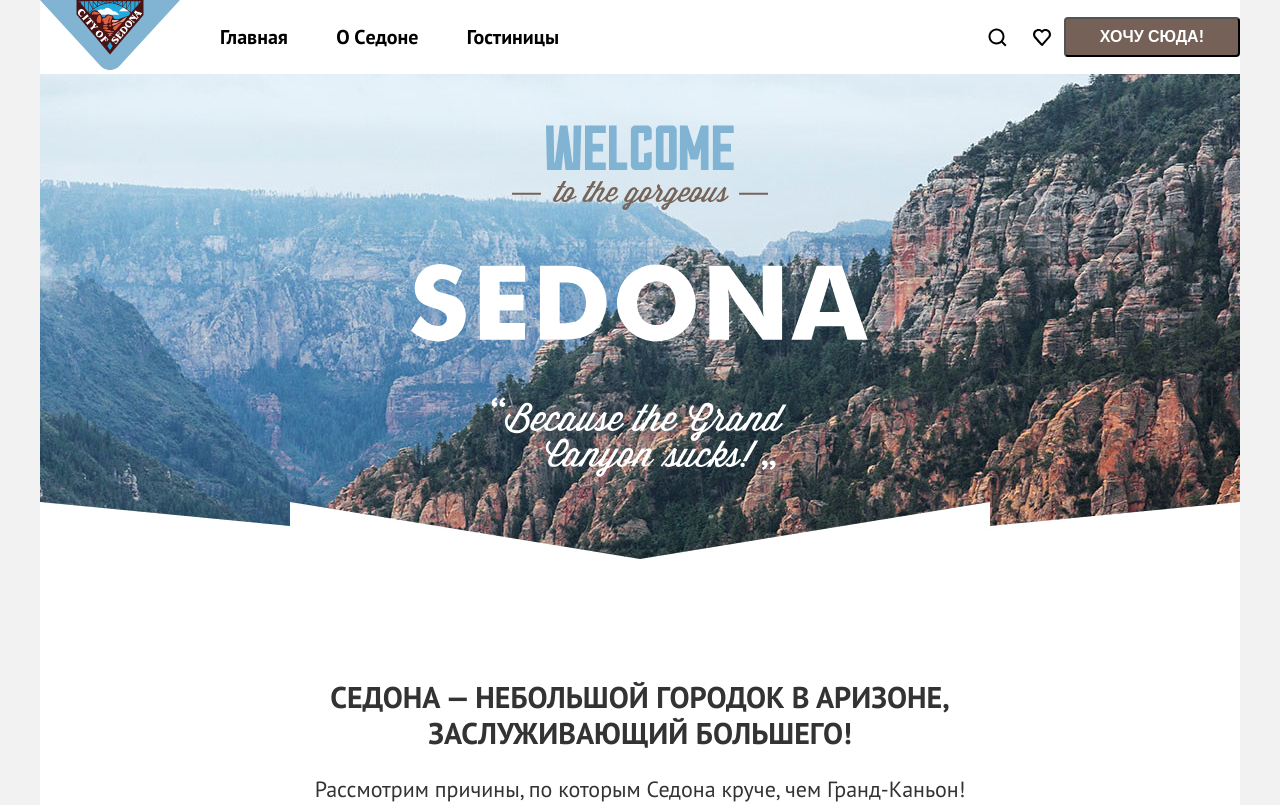
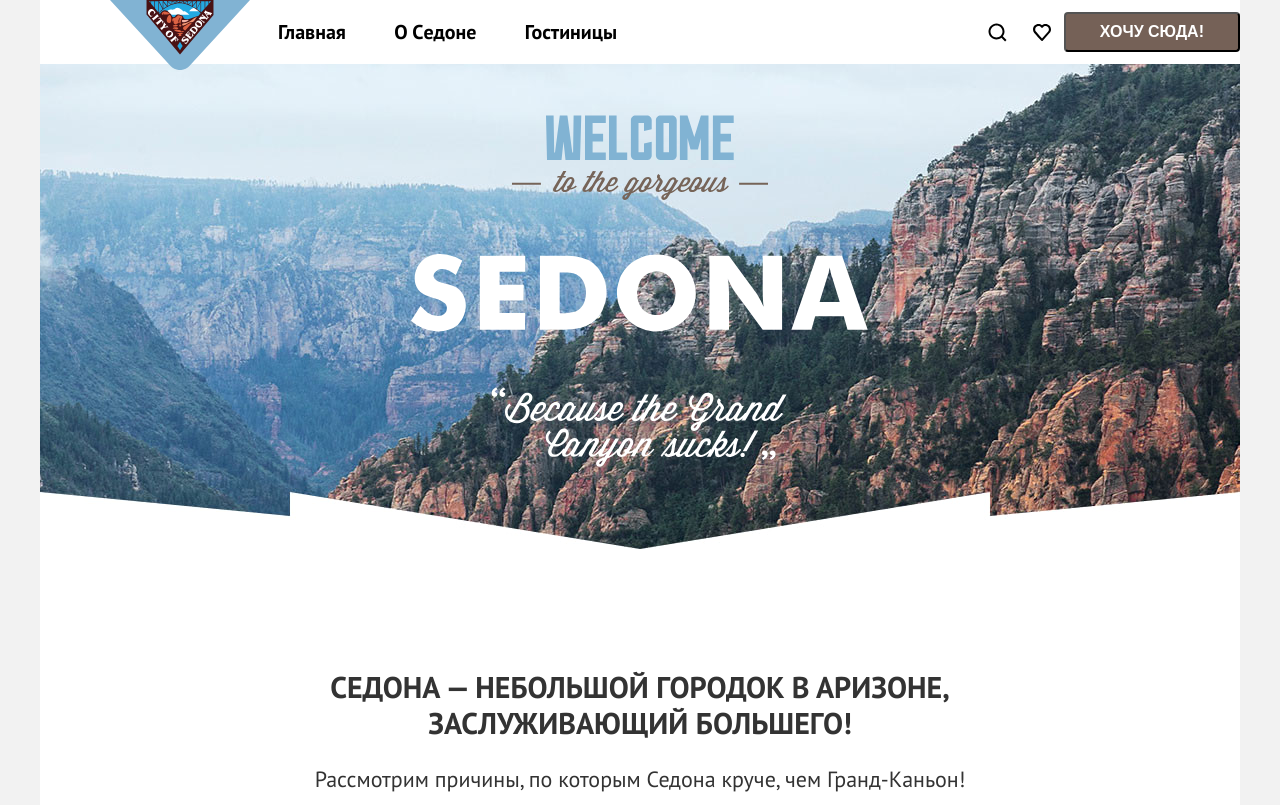
Before and after one commit to htmlacademy-htmlcss/1794633-sedona-37, a plain HTML site: page index.html in a window 1280 px wide. Shown: the top 805 px of the page. Drawn offline with Linux system fonts and the light colour scheme.

Commit message:
Исправлено позиционирование логотипа в хедере

```diff
--- a/styles/style.css
+++ b/styles/style.css
@@ -97,14 +97,22 @@ body {
 
 .page-header {
   display: flex;
+  height: 64px;
+  position: relative;
 }
 
+.logo-link {
+  position: absolute;
+  top: 0;
+  left: 70px;
+}
 
 .navigation {
   display: flex;
   justify-content: space-between;
   align-items: center;
   width: 100%;
+  margin-left: 238px;
 }
 
 .navigation-list {
@@ -112,6 +120,8 @@ body {
   list-style: none;
   width: 339px;
   justify-content: space-between;
+  padding: 0;
+  margin: 0;
 }
 
 .navigation-item-link {
@@ -133,6 +143,7 @@ body {
   display: flex;
   list-style: none;
   margin: 0;
+  padding: 0;
 }
 
 .search-places-magnify-glass-button, .favorites-places-button {
```
